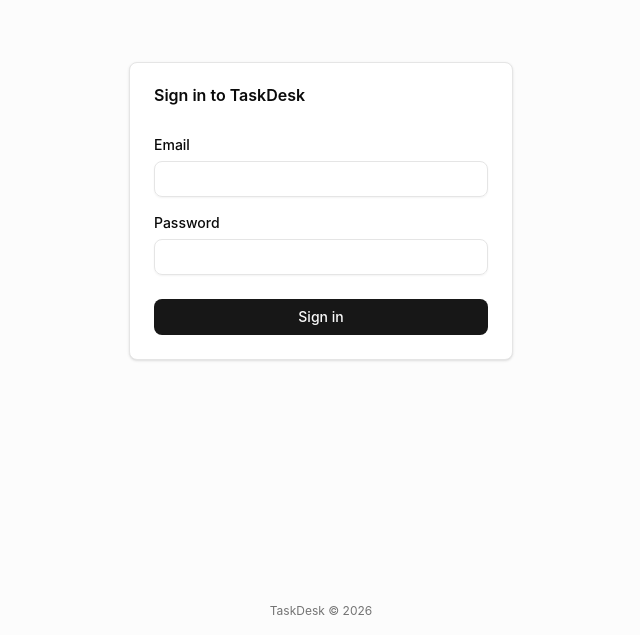
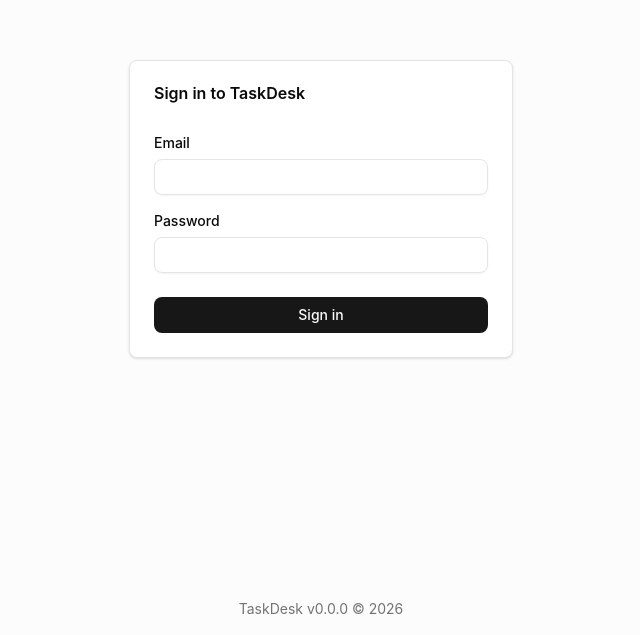
Before and after one commit to deepukunjumon/taskdesk-web, a React (Vite) app: page /login in a window 1280 px wide. Shown: the part 165-800 px from the top of the page, without its empty margins (319-959 px from the left). Built offline with nearby package versions, Linux system fonts and the light colour scheme; no server answers.

Commit message:
feat: update footer to display version number and adjust text size

```diff
--- a/src/components/layout/Footer.tsx
+++ b/src/components/layout/Footer.tsx
@@ -1,7 +1,8 @@
+import packageJson from '../../../package.json'
 export function Footer() {
   return (
-    <footer className="shrink-0 py-4 text-center text-xs text-muted-foreground">
-      TaskDesk &copy; {new Date().getFullYear()}
+    <footer className="shrink-0 py-4 text-center text-sm text-muted-foreground">
+      TaskDesk v{packageJson.version} &copy; {new Date().getFullYear()}
     </footer>
   )
 }
```
